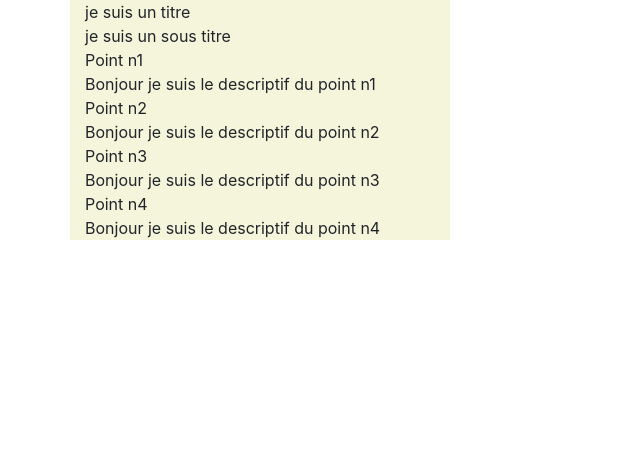
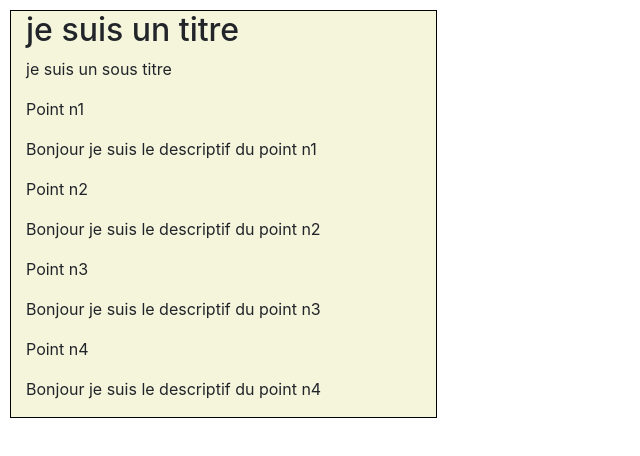
Before and after one commit to tskynet/blog, a Vue app: page /fiche in a window 1280 px wide. Shown: the top 456 px of the page, without its empty margins (0-640 px from the left). Built offline with nearby package versions, Linux system fonts and the light colour scheme; what vue-notification would draw is missing.

Commit message:
modification fiche

```diff
--- a/src/components/FicheTechnique.vue
+++ b/src/components/FicheTechnique.vue
@@ -1,35 +1,30 @@
 <template>
-    <b-container>
+    <b-container fluid>
         <div>
             <b-row>
-                <b-col cols="4" class="ficheTechnique">{{titre}}</b-col>
-            </b-row>
-            <b-row>
-                <b-col cols="4" class="ficheTechnique">{{soustitre}}</b-col>
-            </b-row>
-            <b-row>
-                <b-col cols="4" class="ficheTechnique">{{point1.title}}</b-col>
-            </b-row>
-            <b-row>
-                <b-col cols="4" class="ficheTechnique">{{point1.text}}</b-col>
-            </b-row>
-            <b-row>
-                <b-col cols="4" class="ficheTechnique">{{point2.title}}</b-col>
-            </b-row>
-            <b-row>
-                <b-col cols="4" class="ficheTechnique">{{point2.text}}</b-col>
-            </b-row>
-            <b-row>
-                <b-col cols="4" class="ficheTechnique">{{point3.title}}</b-col>
-            </b-row>
-            <b-row>
-                <b-col cols="4" class="ficheTechnique">{{point3.text}}</b-col>
-            </b-row>
-            <b-row>
-                <b-col cols="4" class="ficheTechnique">{{point4.title}}</b-col>
-            </b-row>
-            <b-row>
-                <b-col cols="4" class="ficheTechnique">{{point4.text}}</b-col>
+              <b-col cols="4" class="ficheTechnique">
+                <h2>{{titre}}</h2>
+                <div class="w-100"></div>
+                <h2></h2>
+                <p>{{soustitre}}</p>
+                <div class="w-100"></div>
+                <p>{{point1.title}}</p>
+                <div class="w-100"></div>
+                <p>{{point1.text}}</p>
+                <div class="w-100"></div>
+                <p>{{point2.title}}</p>
+                <div class="w-100"></div>
+                <p>{{point2.text}}</p>
+                <div class="w-100"></div>
+                <p>{{point3.title}}</p>
+                <div class="w-100"></div>
+                <p>{{point3.text}}</p>
+                <div class="w-100"></div>
+                <p>{{point4.title}}</p>
+                <div class="w-100"></div>
+                <p>{{point4.text}}</p>
+                <div class="w-100"></div>
+              </b-col>
             </b-row>
         </div>
     </b-container>
@@ -67,5 +62,8 @@ export default {
 <style scoped>
     .ficheTechnique{
         background-color: beige;
+        border: black 1px solid;
+        margin-left: 10px;
+        margin-top: 10px;
     }
 </style>
```
